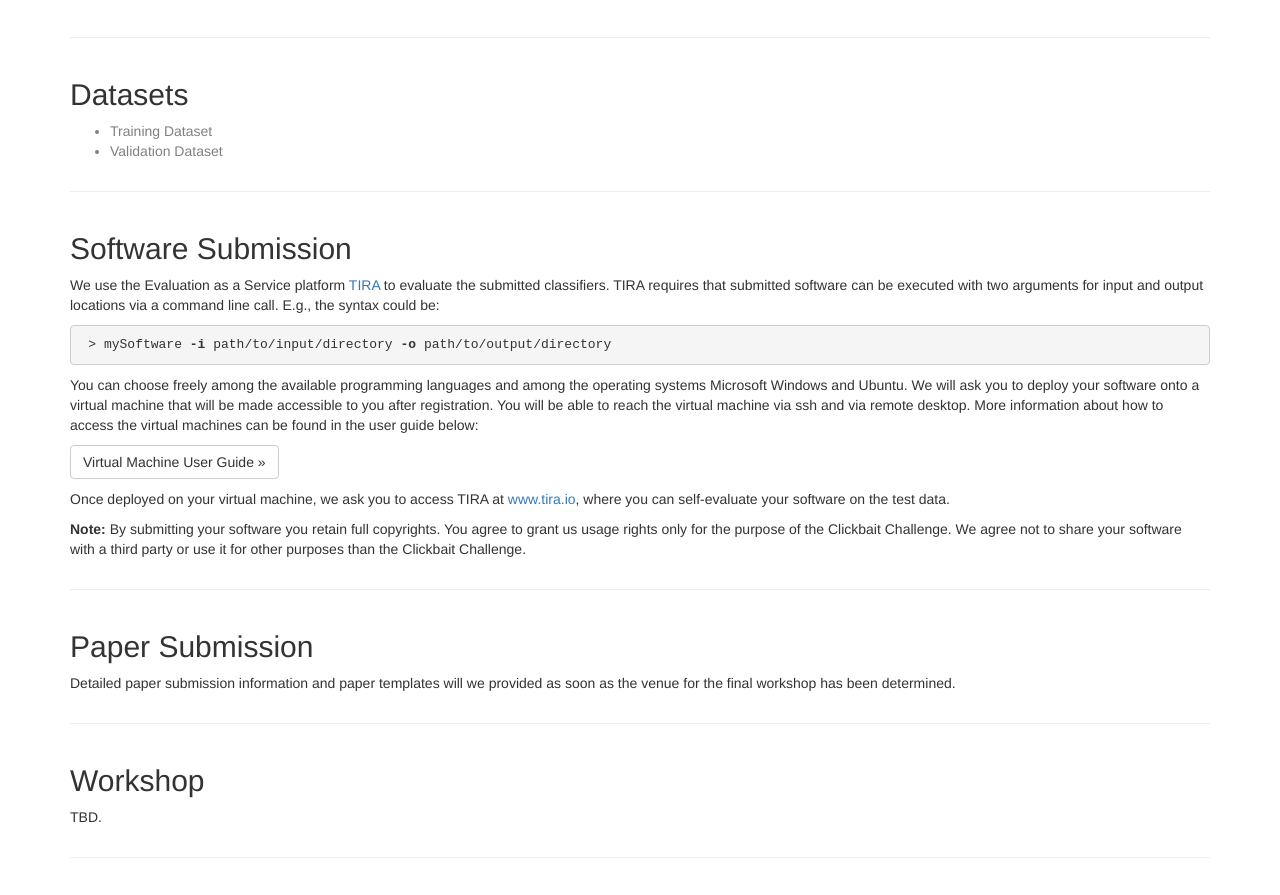
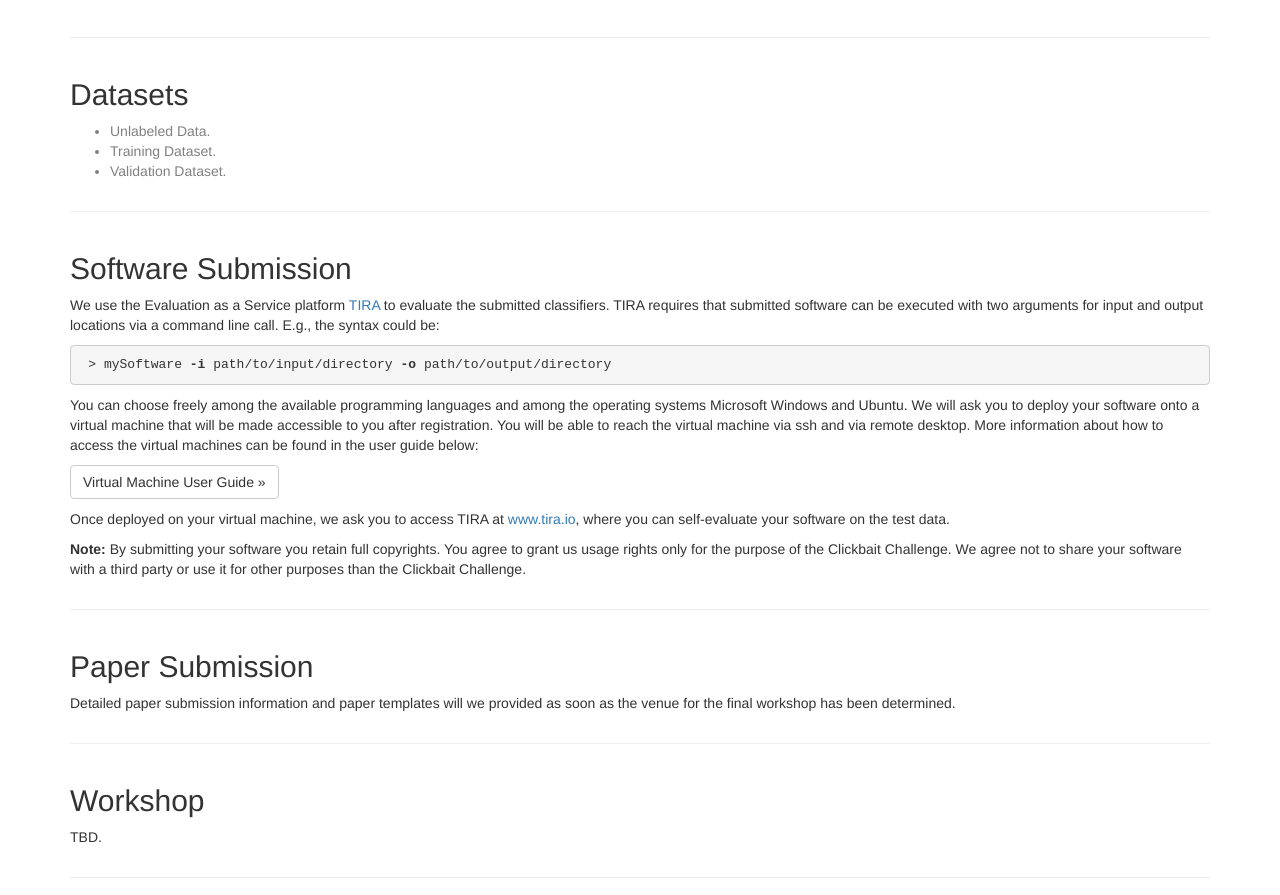
Before and after one commit to clickbait-challenge/clickbait-challenge.github.io, a plain HTML site: page index.html in a window 1280 px wide. Shown: the part 1997-2892 px from the top of the page. Drawn offline with Linux system fonts and the light colour scheme.

Commit message:
minor edit

```diff
--- a/index.html
+++ b/index.html
@@ -184,8 +184,9 @@
         <div class="col-sm-12">
           <h2>Datasets</h2>
           <ul>
-            <li class="to-appear">Training Dataset</li>
-            <li class="to-appear">Validation Dataset</li>
+            <li class="to-appear">Unlabeled Data.</li>
+            <li class="to-appear">Training Dataset.</li>
+            <li class="to-appear">Validation Dataset.</li>
           </ul>
         </div>
       </div>
```
